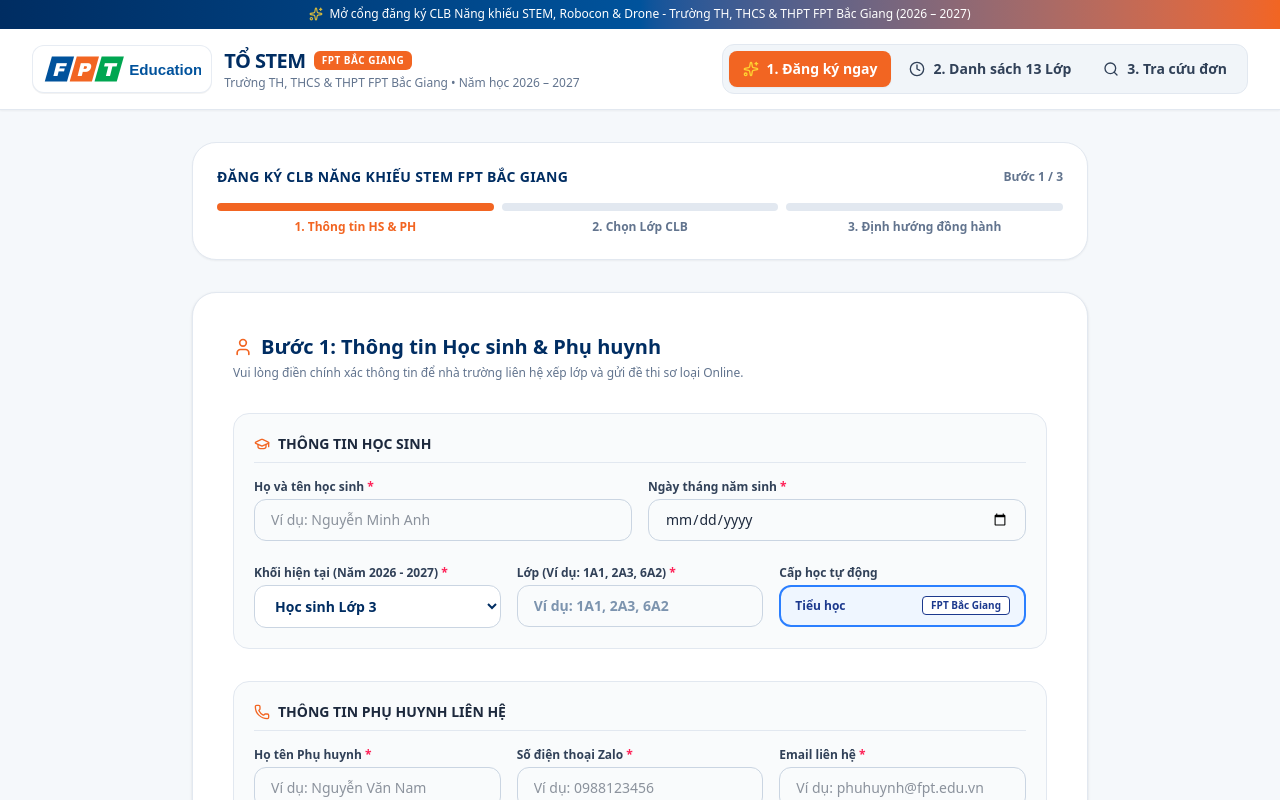
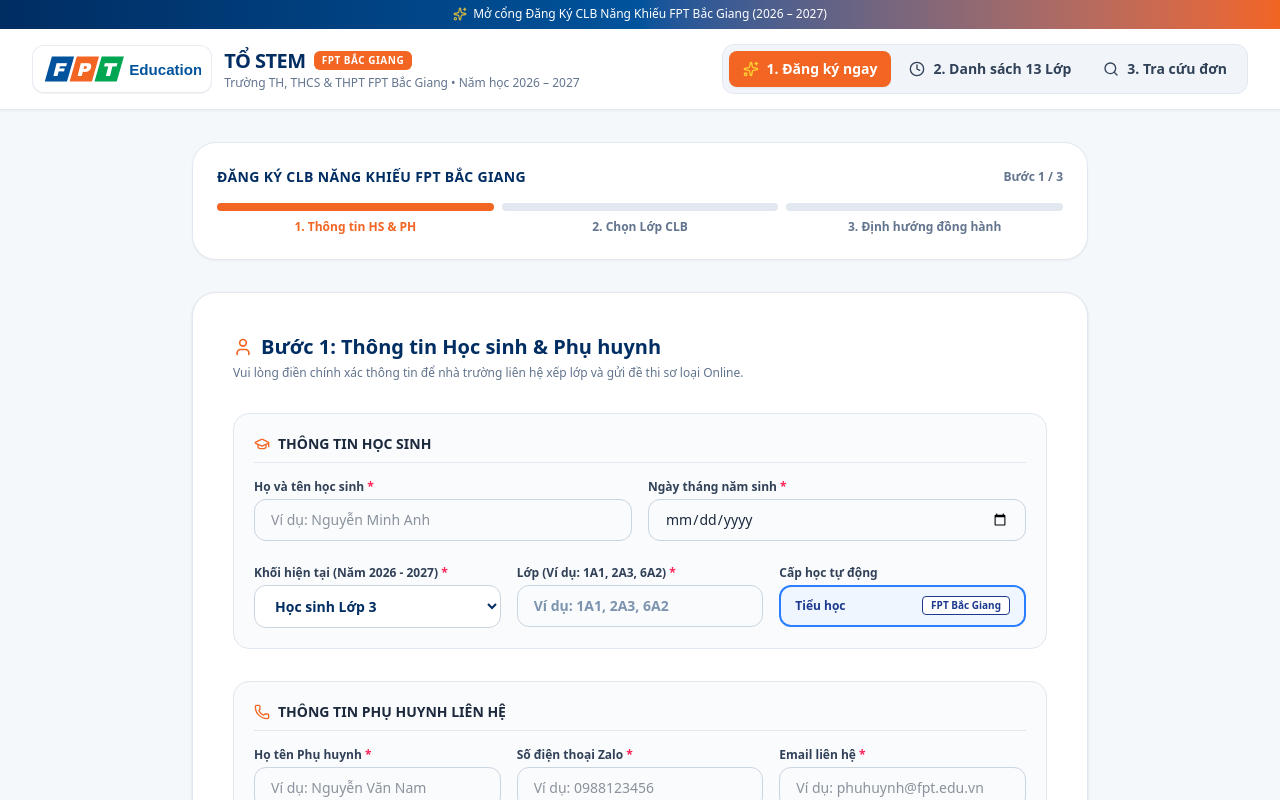
Before and after one commit to hiepsi0007-glucozo123/dangky-clbstem-fscbg, a React (Vite) app: page / in a window 1280 px wide. Shown: the top 800 px of the page. Built offline with nearby package versions, Linux system fonts and the light colour scheme.

Commit message:
refactor: update application title and branding
Standardize the application name to "Đăng Ký CLB Năng Khiếu FPT Bắc Giang" across titles, metadata, and UI elements for consistency.

```diff
--- a/index.html
+++ b/index.html
@@ -3,7 +3,7 @@
   <head>
     <meta charset="UTF-8" />
     <meta name="viewport" content="width=device-width, initial-scale=1.0" />
-    <title>Đăng Ký CLB STEM FPT Bắc Giang (2026 - 2027)</title>
+    <title>Đăng Ký CLB Năng Khiếu FPT Bắc Giang</title>
   </head>
   <body>
     <div id="root"></div>
--- a/metadata.json
+++ b/metadata.json
@@ -1,5 +1,5 @@
 {
-  "name": "Remix Remix Đăng ký CLB STEM FPT Bắc Giang",
+  "name": "Đăng Ký CLB Năng Khiếu FPT Bắc Giang",
   "description": "Cổng đăng ký các lớp Câu lạc bộ Năng khiếu STEM, Lập trình, Robocon, Vex \u0026 Drone năm học 2026 - 2027 Trường TH, THCS \u0026 THPT FPT Bắc Giang.",
   "requestFramePermissions": [],
   "majorCapabilities": [
--- a/src/components/Header.tsx
+++ b/src/components/Header.tsx
@@ -44,7 +44,7 @@
       {/* Top Notification Bar */}
       <div className="bg-gradient-to-r from-[#002D62] via-[#00539C] to-[#F26522] text-white py-1.5 px-2 sm:px-4 text-[11px] sm:text-xs font-medium text-center flex items-center justify-center gap-1.5 leading-snug">
         <Sparkles className="w-3.5 h-3.5 animate-pulse text-amber-300 shrink-0" />
-        <span className="line-clamp-2 sm:line-clamp-none">Mở cổng đăng ký CLB Năng khiếu STEM, Robocon & Drone - Trường TH, THCS & THPT FPT Bắc Giang (2026 – 2027)</span>
+        <span className="line-clamp-2 sm:line-clamp-none">Mở cổng Đăng Ký CLB Năng Khiếu FPT Bắc Giang (2026 – 2027)</span>
       </div>
 
       <div className="max-w-7xl mx-auto px-3 sm:px-6 lg:px-8">
--- a/src/components/RegistrationForm.tsx
+++ b/src/components/RegistrationForm.tsx
@@ -284,7 +284,7 @@
       <div className="bg-white p-6 rounded-3xl border border-slate-200 shadow-xs">
         <div className="flex items-center justify-between text-xs font-bold text-slate-500 mb-4">
           <span className="text-[#002D62] text-sm font-extrabold uppercase tracking-wide">
-            Đăng ký CLB Năng khiếu STEM FPT Bắc Giang
+            Đăng Ký CLB Năng Khiếu FPT Bắc Giang
           </span>
           <span>Bước {step} / 3</span>
         </div>
```
